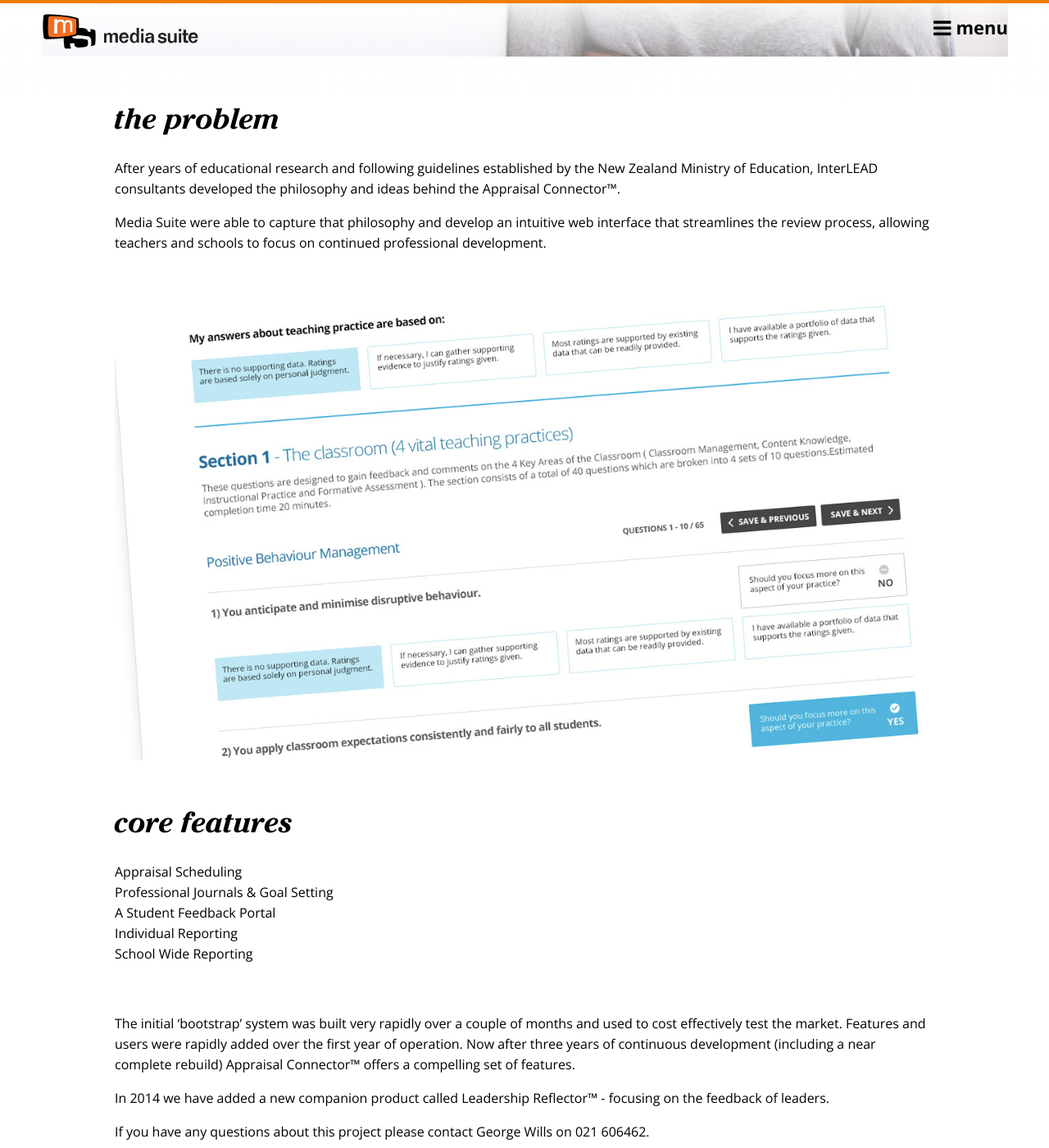
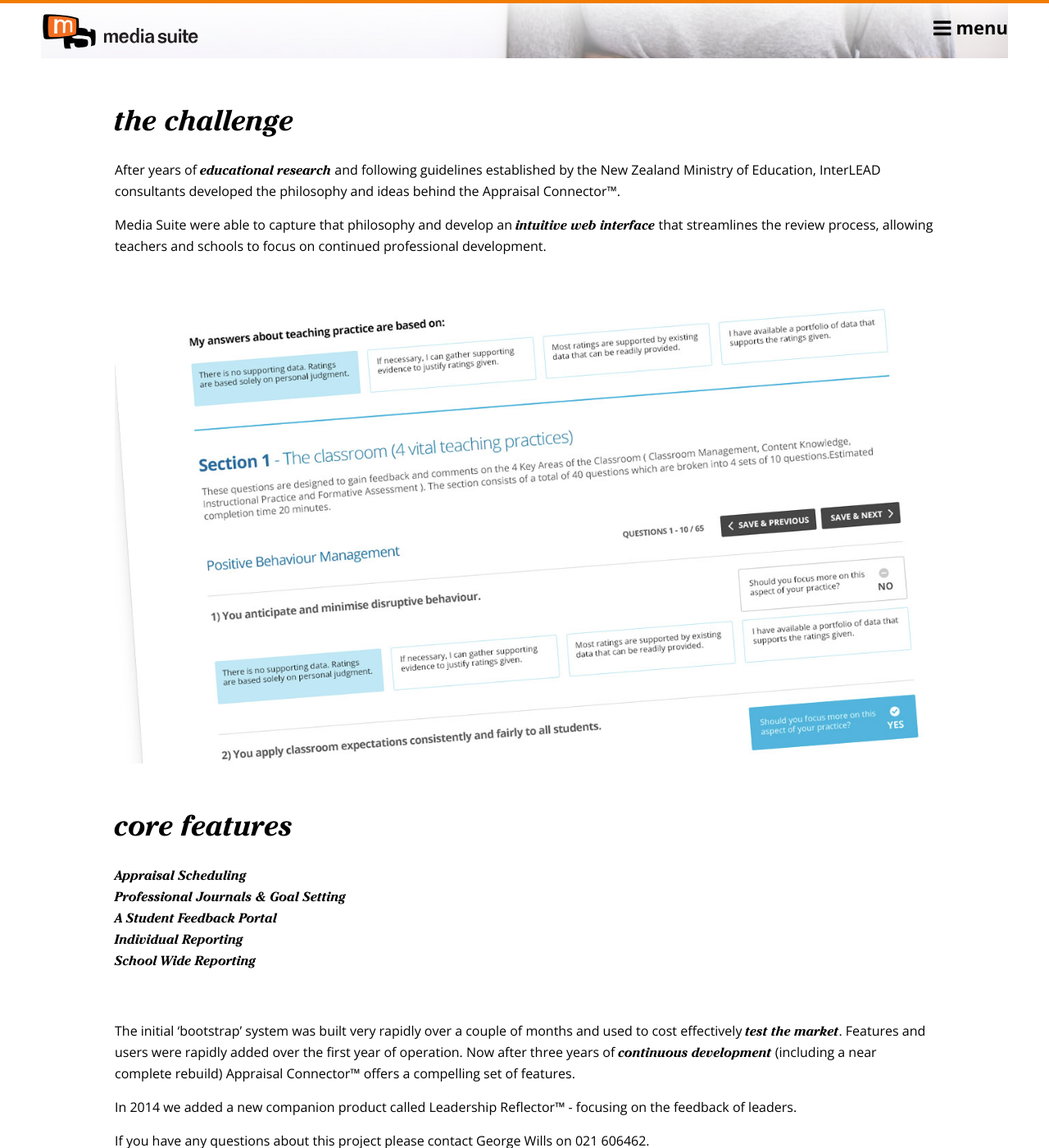
Before and after one commit to mediasuitenz/media-suite-site, a Jekyll site: the page built from case-studies/appraisal-connector/index.html, in a window 1280 px wide and 1400 px high, scrolled down 1056 px. Shown: the whole window at 82% size. Built offline with Jekyll 4.4.1, drawn with Linux system fonts in a browser that asks for light colours; some of the changed text lies outside the part shown.

Commit message:
text changes

```diff
--- a/case-studies/appraisal-connector/index.html
+++ b/case-studies/appraisal-connector/index.html
@@ -10,7 +10,7 @@
     <h1 class="lowercase underline-orange">Appraisal Connector</h1>
     {% include crumbs.html %}
     <div class="case-study-intro max-1000">
-      <p>Interlead chose Media Suite to develop the software behind Appraisal Connector&trade; - its online appraisal system designed to enhance the professional learning of New Zealand teachers.</p>
+      <p>Interlead chose Media Suite to develop the software behind Appraisal Connector&trade; - an online appraisal system designed to enhance the <span class="fancy-pants-font">professional learning</span> of New Zealand teachers.</p>
     </div>
 
     <div class="case-study-icons">
@@ -28,23 +28,23 @@
     <img src="{{ "/img/case-studies/interlead-1.jpg" | prepend: site.baseurl }}" alt="" class="case-study-image image-max-100 space-below-please" />
 
     <div class="max-1000 align-left space-below-please">
-      <h2 class="lowercase">The Problem</h2>
-      <p>After years of educational research and following guidelines established by the New Zealand Ministry of Education, InterLEAD consultants developed the philosophy and ideas behind the Appraisal Connector&trade;.</p>
-      <p class="space-below-please">Media Suite were able to capture that philosophy and develop an intuitive web interface that streamlines the review process, allowing teachers and schools to focus on continued professional development.</p>
+      <h2 class="lowercase">The Challenge</h2>
+      <p>After years of <span class="fancy-pants-font">educational research</span> and following guidelines established by the New Zealand Ministry of Education, InterLEAD consultants developed the philosophy and ideas behind the Appraisal Connector&trade;.</p>
+      <p class="space-below-please">Media Suite were able to capture that philosophy and develop an <span class="fancy-pants-font">intuitive web interface</span> that streamlines the review process, allowing teachers and schools to focus on continued professional development.</p>
 
       <img src="{{ "/img/case-studies/interlead-2.jpg" | prepend: site.baseurl }}" alt="" class="case-study-image image-max-100 space-below-please" />
 
       <h2 class="lowercase">Core Features</h2>
       <p class="space-below-please">
-        Appraisal Scheduling<br/>
-        Professional Journals &amp; Goal Setting<br/>
-        A Student Feedback Portal<br/>
-        Individual Reporting<br/>
-        School Wide Reporting
+        <span class="fancy-pants-font">Appraisal Scheduling</span><br/>
+        <span class="fancy-pants-font">Professional Journals &amp; Goal Setting</span><br/>
+        <span class="fancy-pants-font">A Student Feedback Portal</span><br/>
+        <span class="fancy-pants-font">Individual Reporting</span><br/>
+        <span class="fancy-pants-font">School Wide Reporting</span>
       </p>
 
-      <p>The initial ‘bootstrap’ system was built very rapidly over a couple of months and used to cost effectively test the market. Features and users were rapidly added over the first year of operation. Now after three years of continuous development (including a near complete rebuild) Appraisal Connector™ offers a compelling set of features.</p>
-      <p>In 2014 we have added a new companion product called Leadership Reflector&trade; - focusing on the feedback of leaders.</p>
+      <p>The initial ‘bootstrap’ system was built very rapidly over a couple of months and used to cost effectively <span class="fancy-pants-font">test the market</span>. Features and users were rapidly added over the first year of operation. Now after three years of <span class="fancy-pants-font">continuous development</span> (including a near complete rebuild) Appraisal Connector™ offers a compelling set of features.</p>
+      <p>In 2014 we added a new companion product called Leadership Reflector&trade; - focusing on the feedback of leaders.</p>
       <p>If you have any questions about this project please contact George Wills on 021 606462.</p>
     </div>
 
--- a/case-studies/transport-for-christchurch/index.html
+++ b/case-studies/transport-for-christchurch/index.html
@@ -11,7 +11,7 @@
     <h1 class="lowercase underline-orange">Transport for Christchurch</h1>
     {% include crumbs.html %}
     <div class="case-study-intro max-1000">
-      <p>In the wake of the Canterbury earthquakes, Media Suite was engaged by the Christchurch Transport Operations Centre <em>(A joint venture between the New Zealand Transport Authority, Christchurch City Council other local councils)</em> to develop a long-term, web-based communication channel for the travelling public in the greater Christchurch region.</p>
+      <p>In the wake of the <span class="fancy-pants-font">Canterbury earthquakes</span>, Media Suite was engaged by the Christchurch Transport Operations Centre to develop a long-term, <span class="fancy-pants-font">web-based communication channel</span> for the travelling public in the greater Christchurch region.</p>
     </div>
 
     <div class="case-study-icons">
@@ -33,11 +33,11 @@
     </div>
 
     <div class="max-1000 align-left space-below-please">
-      <h2 class="lowercase">The Problem</h2>
+      <h2 class="lowercase">The Challenge</h2>
       <p class="space-below-please">Initially the availability of data was limited to roadworks and road closures however over the last 4 years Media Suite has worked with CTOC to develop strategies and tools for collecting, augmenting and communicating a broad range of traveller information to the public via a range of channels. </p>
       <img src="{{ "/img/case-studies/tfc-2.jpg" | prepend: site.baseurl }}" alt="" class="case-study-image image-max-100 space-below-please" />
 
-      <h2 class="lowercase">The Solution</h2>
+      <h2 class="lowercase">Many Solutions</h2>
       <p class="space-below-please">The engagement with CTOC and NZTA has led us to develop tools for coordinating roadworks, broadcasting incidents, publishing to social media, measuring journey times and congestion as well as building APIs to open data to other developers. Many of these tools are now being utilised nationally.</p>
 
     </div>
--- a/index.html
+++ b/index.html
@@ -123,9 +123,9 @@
           <h2 class="lowercase underline-orange">Cost and Value</h2>
           <div class="cols-wrap">
             <div class="col col-half middle text-size-24">
-              <p>We are best suited to large or <strong>complex projects</strong> which have the potential to create a lot of value.</p>
+              <p>We are best suited to large or <span class="fancy-pants-font">complex projects</span> which have the potential to create a lot of value.</p>
               <p>Common projects run from a few months to a year or more, with budgets from $40k to over $1 million.</p>
-              <p><strong>Custom software development</strong> is a big investment. We partner with you to mitigate risk, make smart trade-offs, and get the <strong>maximum value for your budget</strong>.</p>
+              <p><span class="fancy-pants-font">Custom software development</span> is a big investment. We partner with you to mitigate risk, make smart trade-offs, and get the <span class="fancy-pants-font">maximum value for your budget</span>.</p>
             </div>
             <div class="col col-half middle">
               <div class="value-wheel-wrap levitate">
```
Also changed, not shown: case-studies/forward-works-viewer/index.html (+12 -10 lines), case-studies/tmp-for-christchurch/index.html (+22 -23 lines), 5 other files.
